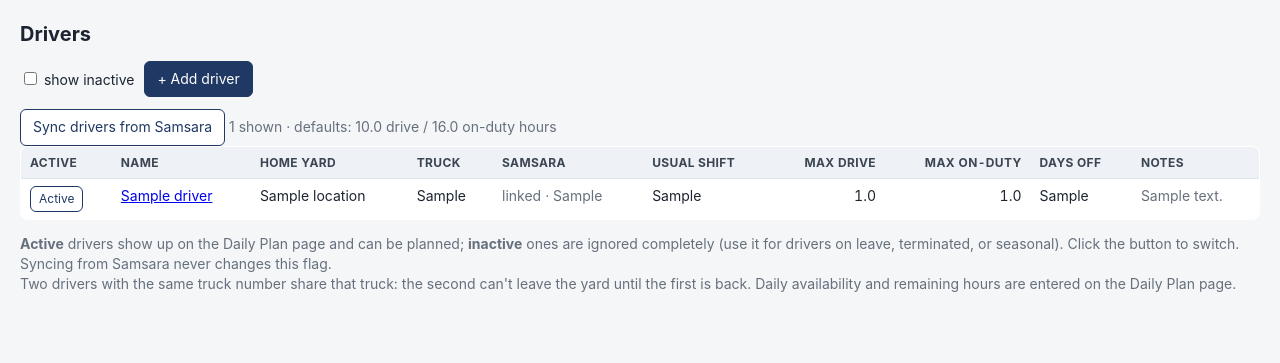
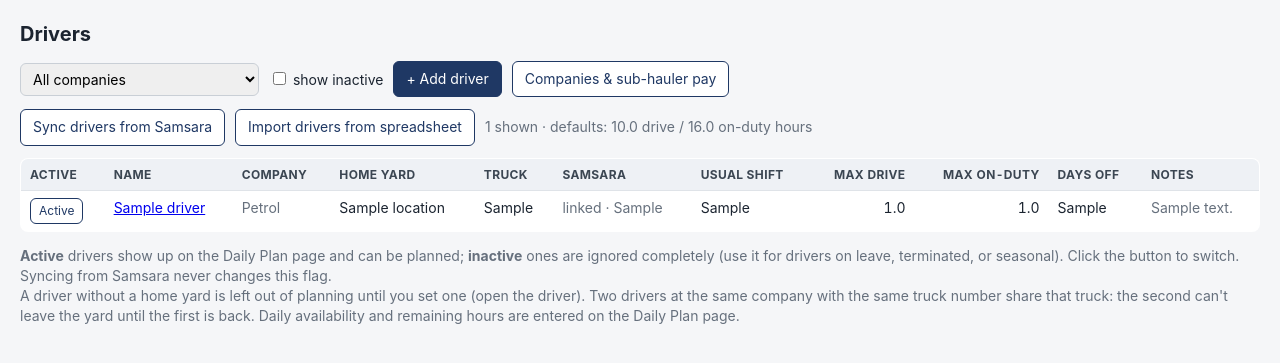
Before and after one commit to joshuawyrick/petrol-dispatch, a FastAPI app: page /drivers in a window 1280 px wide. Shown: the part 43-406 px from the top of the page. Run offline with FastAPI, Linux system fonts and the light colour scheme; tables that the repository leaves empty hold one stand-in row (values such as "Sample post").

Commit message:
Subs and Driver Edits

```diff
--- a/main.py
+++ b/main.py
@@ -11,8 +11,9 @@ from fastapi.templating import Jinja2Templates
 from starlette.middleware.sessions import SessionMiddleware
 from sqlalchemy import or_
 from sqlalchemy.orm import Session, joinedload
-from db import SessionLocal, Setting, Location, Lane, Distance, Driver, DriverDay, LoadRequest, Plan, StandingOrder, CompanyInfo, JmpDoc, init_db
-from seed import seed
+from db import (SessionLocal, Setting, Location, Lane, Distance, Driver, DriverDay, LoadRequest, Plan, StandingOrder, CompanyInfo, JmpDoc,
+                Company, CompanyLaneRate, init_db)
+from seed import seed, ensure_companies, import_drivers, petrol_company
 import mileage, fsc, optimizer, samsara, jmp
 from fastapi.responses import Response
 import json
@@ -467,15 +468,91 @@ async def company_save(request: Request, s: Session = Depends(get_db)):
     return RedirectResponse("/company?msg=Company+details+saved", status_code=303)
 
 
+# ---------------- Companies (Petrol + sub-haulers) ----------------
+def _companies(s):
+    ensure_companies(s)
+    return sorted(s.query(Company).all(), key=lambda c: (not c.is_petrol, c.name.lower()))
+
+
+@app.get("/companies", response_class=HTMLResponse)
+def companies_page(request: Request, s: Session = Depends(get_db)):
+    cos = _companies(s)
+    counts = {}
+    for d in s.query(Driver).filter(Driver.active == True).all():
+        counts[d.company_id] = counts.get(d.company_id, 0) + 1
+    petrol = petrol_company(s)
+    counts[petrol.id] = counts.get(petrol.id, 0) + counts.pop(None, 0)      # drivers with no company = Petrol
+    rates = s.query(CompanyLaneRate).options(joinedload(CompanyLaneRate.lane).joinedload(Lane.pickup),
+                                             joinedload(CompanyLaneRate.lane).joinedload(Lane.dropoff)).all()
+    rates_by_co = {}
+    for r in rates: rates_by_co.setdefault(r.company_id, []).append(r)
+    lanes_all = s.query(Lane).options(joinedload(Lane.pickup), joinedload(Lane.dropoff)).filter(Lane.active == True).all()
+    lanes_all.sort(key=lambda l: (l.pickup.name, l.dropoff.name))
+    return render(request, "companies.html", cos=cos, counts=counts, rates_by_co=rates_by_co, lanes_all=lanes_all)
+
+
+@app.post("/companies/save")
+async def companies_save(request: Request, s: Session = Depends(get_db)):
+    f = await request.form()
+    c = s.get(Company, int(f["id"])) if f.get("id") else Company(is_petrol=False)
+    name = (f.get("name") or "").strip()
+    if not name: return RedirectResponse("/companies?msg=Company+name+is+required", status_code=303)
+    c.name = name
+    c.short_name = (f.get("short_name") or "").strip() or None
+    c.dispatch_phone = (f.get("dispatch_phone") or "").strip() or None
+    c.notes = (f.get("notes") or "").strip() or None
+    c.has_samsara = True if c.is_petrol else bool(f.get("has_samsara"))
+    c.active = bool(f.get("active")) if f.get("id") else True
+    if not c.is_petrol:
+        pct = fnum(f.get("share_pct"))
+        if pct is None or not (0 < pct <= 100):
+            return RedirectResponse("/companies?msg=Enter+the+sub-hauler's+share+as+a+percent+between+1+and+100", status_code=303)
+        c.share_pct = pct
+    s.add(c); s.commit()
+    return RedirectResponse(f"/companies?msg=Saved+{c.name}", status_code=303)
+
+
+@app.post("/companies/{co_id}/lane")
+async def company_lane_rate(request: Request, co_id: int, s: Session = Depends(get_db)):
+    f = await request.form()
+    lane_id = fint(f.get("lane_id"))
+    if f.get("action") == "delete":
+        s.query(CompanyLaneRate).filter(CompanyLaneRate.company_id == co_id, CompanyLaneRate.lane_id == lane_id).delete()
+        s.commit()
+        return RedirectResponse("/companies?msg=Special+rate+removed", status_code=303)
+    pct, flat = fnum(f.get("share_pct")), fnum(f.get("flat_bbl"))
+    if not lane_id or (pct is None and flat is None):
+        return RedirectResponse("/companies?msg=Pick+a+lane+and+enter+either+a+%25+or+a+$/bbl", status_code=303)
+    r = s.query(CompanyLaneRate).filter(CompanyLaneRate.company_id == co_id, CompanyLaneRate.lane_id == lane_id).first() \
+        or CompanyLaneRate(company_id=co_id, lane_id=lane_id)
+    r.share_pct = pct if flat is None else None
+    r.flat_bbl = flat
+    r.notes = (f.get("notes") or "").strip() or None
+    s.add(r); s.commit()
+    return RedirectResponse("/companies?msg=Special+lane+rate+saved", status_code=303)
+
+
 # ---------------- Drivers ----------------
 @app.get("/drivers", response_class=HTMLResponse)
-def drivers(request: Request, show_inactive: int = 0, s: Session = Depends(get_db)):
-    qry = s.query(Driver).options(joinedload(Driver.yard))
+def drivers(request: Request, show_inactive: int = 0, company: str = "", s: Session = Depends(get_db)):
+    cos = _companies(s)
+    petrol = petrol_company(s)
+    qry = s.query(Driver).options(joinedload(Driver.yard), joinedload(Driver.company))
     if not show_inactive: qry = qry.filter(Driver.active == True)
-    rows = sorted(qry.all(), key=lambda d: ((d.yard.name if d.yard else ""), d.name))
+    rows = qry.all()
+    if company == "petrol": rows = [d for d in rows if not d.is_sub]
+    elif company == "subs": rows = [d for d in rows if d.is_sub]
+    elif company.isdigit(): rows = [d for d in rows if d.company_id == int(company)]
+    rows.sort(key=lambda d: (d.is_sub, (d.company.name if d.company else ""), (d.yard.name if d.yard else ""), d.name))
     st = settings_dict(s)
-    return render(request, "drivers.html", rows=rows, show_inactive=show_inactive, st=st, has_samsara=bool(samsara.token()),
-                  inactive_count=s.query(Driver).filter(Driver.active == False).count())
+    return render(request, "drivers.html", rows=rows, show_inactive=show_inactive, company=company, cos=cos, petrol=petrol, st=st,
+                  has_samsara=bool(samsara.token()), inactive_count=s.query(Driver).filter(Driver.active == False).count(),
+                  no_yard=sum(1 for d in rows if not d.yard and d.active))
+
+
+@app.post("/drivers/import")
+def drivers_import(s: Session = Depends(get_db)):
+    return RedirectResponse(f"/drivers?show_inactive=1&msg={import_drivers(s)}+Set+each+new+driver's+home+yard.", status_code=303)
 
 
 @app.post("/drivers/{drv_id}/toggle")
@@ -499,7 +576,7 @@ def day_samsara(plan_date: str, s: Session = Depends(get_db)):
 def _driver_form(request, s, drv):
     yards = s.query(Location).filter(Location.kind == "yard", Location.active == True).order_by(Location.name).all()
     st = settings_dict(s)
-    return render(request, "driver_form.html", drv=drv, yards=yards, days=DAYS, st=st,
+    return render(request, "driver_form.html", drv=drv, yards=yards, days=DAYS, st=st, cos=_companies(s), petrol=petrol_company(s),
                   days_off=set((drv.days_off or "").split(",")) if drv else set())
 
 
@@ -519,6 +596,7 @@ async def driver_save(request: Request, s: Session = Depends(get_db)):
     d = s.get(Driver, int(f["id"])) if f.get("id") else Driver()
     d.name = f["name"].strip()
     d.yard_id = fint(f.get("yard_id"))
+    d.company_id = fint(f.get("company_id")) or petrol_company(s).id
     d.active = bool(f.get("active"))
     d.truck = (f.get("truck") or "").strip() or None
     d.usual_shift = f.get("usual_shift") or None
@@ -529,8 +607,8 @@ async def driver_save(request: Request, s: Session = Depends(get_db)):
     s.add(d); s.commit()
     s.refresh(d)
     yard = s.get(Location, d.yard_id).name if d.yard_id else "NO YARD"
-    print(f"driver saved: id={d.id} name={d.name} yard={yard} shift={d.usual_shift} truck={d.truck} days_off={d.days_off} active={d.active}")
-    return RedirectResponse(f"/drivers?msg=Saved+{d.name}:+yard+{yard},+shift+{d.usual_shift or '-'},+truck+{d.truck or '-'},+days+off+{d.days_off or 'none'}", status_code=303)
+    co = s.get(Company, d.company_id)
+    return RedirectResponse(f"/drivers?msg=Saved+{d.name}:+{co.name if co else 'Petrol'},+yard+{yard},+shift+{d.usual_shift or '-'},+truck+{d.truck or '-'},+days+off+{d.days_off or 'none'}", status_code=303)
 
 
 # ---------------- Daily plan: drivers available + loads called in ----------------
@@ -574,16 +652,17 @@ def annotate_legs(s: Session, plan: dict):
 def _day_ctx(s: Session, plan_date: str):
     added = apply_standing_orders(s, plan_date)
     m = money_ctx(s)
-    drivers = s.query(Driver).options(joinedload(Driver.yard)).filter(Driver.active == True).all()
-    drivers.sort(key=lambda d: ((d.yard.name if d.yard else ""), d.name))
+    drivers = s.query(Driver).options(joinedload(Driver.yard), joinedload(Driver.company)).filter(Driver.active == True).all()
+    drivers.sort(key=lambda d: (d.is_sub, (d.company.name if d.company else ""), (d.yard.name if d.yard else ""), d.name))
     dd = {x.driver_id: x for x in s.query(DriverDay).filter(DriverDay.plan_date == plan_date).all()}
     weekday = DAYS[datetime.strptime(plan_date, "%Y-%m-%d").weekday()]
     drv_rows = []
     for d in drivers:
         x = dd.get(d.id)
         off_today = weekday in (d.days_off or "").split(",")
+        call = d.is_sub and not d.company.has_samsara          # no Samsara: dispatch phones the sub for hours
         drv_rows.append(dict(d=d, x=x, available=(x.available if x else not off_today), shift=(x.shift if x else (d.usual_shift or "AM")),
-                             off_today=off_today))
+                             off_today=off_today, call=call, phone=(d.company.dispatch_phone if call else None)))
     loads = s.query(LoadRequest).options(joinedload(LoadRequest.lane).joinedload(Lane.pickup),
                                          joinedload(LoadRequest.lane).joinedload(Lane.dropoff)) \
         .filter(LoadRequest.plan_date == plan_date, LoadRequest.status != "cancelled").all()
--- a/samsara.py
+++ b/samsara.py
@@ -104,7 +104,10 @@ def pull_hos(s: Session, plan_date: str) -> str:
         if veh: d.samsara_vehicle = veh
         s.add(x); n += 1
     s.commit()
-    missing = [d.name for d in s.query(Driver).filter(Driver.active == True).all() if not d.samsara_id]
+    active = s.query(Driver).filter(Driver.active == True).all()
+    missing = [d.name for d in active if not d.samsara_id and not (d.company and not d.company.is_petrol and not d.company.has_samsara)]
+    by_phone = sorted({d.company.short_name or d.company.name for d in active if d.company and not d.company.is_petrol and not d.company.has_samsara})
     msg = f"Samsara hours pulled for {n} driver(s) ({'today: drive/shift/cycle' if is_today else 'future date: cycle hours only'})."
     if missing: msg += f" Not linked to Samsara: {', '.join(missing[:6])}{'…' if len(missing) > 6 else ''} — click 'Sync drivers from Samsara' on the Drivers page."
+    if by_phone: msg += f" Hours for {', '.join(by_phone)} drivers are entered by hand (call their dispatch)."
     return msg
--- a/static/style.css
+++ b/static/style.css
@@ -82,6 +82,7 @@ select.pri-must { color:#b00020; font-weight:700; }
 table.loads td, table.drivers td { vertical-align:middle; }
 /* ---- route approval ---- */
 .pill.approved { background:#dff3e4; color:#1a7f37; text-decoration:none; } .pill.review { background:#fff1c2; color:#8a6100; text-decoration:none; }
+.pill.sub { background:#e6dcff; color:#4b2a9b; font-weight:600; margin-right:4px; }
 a.pill:hover { filter:brightness(.95); }
 .route-head { display:flex; justify-content:space-between; align-items:flex-start; gap:16px; flex-wrap:wrap; margin-bottom:12px; }
 .route-status { text-align:right; }
--- a/templates/base.html
+++ b/templates/base.html
@@ -15,7 +15,7 @@
     <a href="/lanes" {% if request.url.path.startswith('/lanes') %}class="on"{% endif %}>Lanes</a>
     <a href="/day" {% if request.url.path.startswith('/day') %}class="on"{% endif %}>Daily Plan</a>
     <a href="/standing" {% if request.url.path.startswith('/standing') %}class="on"{% endif %}>Standing Orders</a>
-    <a href="/drivers" {% if request.url.path.startswith('/drivers') %}class="on"{% endif %}>Drivers</a>
+    <a href="/drivers" {% if request.url.path.startswith('/drivers') or request.url.path.startswith('/companies') %}class="on"{% endif %}>Drivers</a>
     <a href="/mileage" {% if request.url.path.startswith('/mileage') %}class="on"{% endif %}>Mileage</a>
     <a href="/jmps" {% if request.url.path.startswith('/jmps') %}class="on"{% endif %}>JMPs</a>
     <a href="/settings" {% if request.url.path.startswith('/settings') or request.url.path.startswith('/company') %}class="on"{% endif %}>Settings</a>
--- a/templates/day.html
+++ b/templates/day.html
@@ -96,13 +96,13 @@
 {% for r in drv_rows %}{% set d = r.d %}{% set x = r.x %}
 <tr {% if not r.available %}class="bad"{% endif %}>
   <td><input type="checkbox" name="avail_{{ d.id }}" value="1" {% if r.available %}checked{% endif %}>{% if r.off_today %} <span class="pill" title="regular day off">off</span>{% endif %}</td>
-  <td><b>{{ d.name }}</b><br><span class="muted">{{ d.yard.name if d.yard else 'NO YARD — set it on the Drivers page' }}{% if d.truck %} · truck {{ d.truck }}{% endif %}</span></td>
+  <td><b>{{ d.name }}</b>{% if d.is_sub %} <span class="pill sub" title="sub-hauler: keeps {{ d.company.share_pct|int }}% of load pay + fuel surcharge">{{ d.company_short }}</span>{% endif %}<br><span class="muted">{{ d.yard.name if d.yard else 'NO YARD — set it on the Drivers page' }}{% if d.truck %} · truck {{ d.truck }}{% endif %}</span></td>
   <td><select name="shift_{{ d.id }}"><option value="AM" {% if r.shift=='AM' %}selected{% endif %}>AM</option><option value="PM" {% if r.shift=='PM' %}selected{% endif %}>PM</option></select></td>
   <td><input type="time" name="start_{{ d.id }}" value="{{ x.start_time if x and x.start_time else '' }}"></td>
   <td class="num"><input type="number" step="0.25" class="w80" name="cycle_{{ d.id }}" value="{{ x.cycle_hours_left if x and x.cycle_hours_left else '' }}" placeholder="{{ st.reset_after_hours|int }}"></td>
   <td class="num detail"><input type="number" step="0.25" class="w80" name="drive_{{ d.id }}" value="{{ x.drive_hours_left if x and x.drive_hours_left else '' }}" placeholder="{{ d.max_drive_hours or st.max_drive_hours }}"></td>
   <td class="num detail"><input type="number" step="0.25" class="w80" name="duty_{{ d.id }}" value="{{ x.duty_hours_left if x and x.duty_hours_left else '' }}" placeholder="{{ d.max_duty_hours or st.max_duty_hours }}"></td>
-  <td class="muted">{% if x and x.hos_synced_at %}{{ x.hos_status or '' }}<br><span class="th-sub">{{ x.hos_synced_at.strftime('%m/%d %H:%M') }}Z</span>{% endif %}</td>
+  <td class="muted">{% if r.call %}<span class="pill review" title="this sub-hauler has no Samsara — call their dispatch and type the hours in">call for hours</span>{% if r.phone %}<br><span class="th-sub">{{ r.phone }}</span>{% endif %}{% elif x and x.hos_synced_at %}{{ x.hos_status or '' }}<br><span class="th-sub">{{ x.hos_synced_at.strftime('%m/%d %H:%M') }}Z</span>{% endif %}</td>
   <td class="detail"><input type="text" name="dnote_{{ d.id }}" value="{{ x.notes if x and x.notes else '' }}"></td>
 </tr>
 {% endfor %}
--- a/templates/driver_form.html
+++ b/templates/driver_form.html
@@ -5,7 +5,9 @@
 <form class="form" method="post" action="/drivers/save">
   {% if drv %}<input type="hidden" name="id" value="{{ drv.id }}">{% endif %}
   <div class="row"><label>Name</label><input type="text" name="name" required value="{{ drv.name if drv else '' }}"></div>
-  <div class="row"><label>Home yard</label><select name="yard_id">{% for y in yards %}<option value="{{ y.id }}" {% if drv and drv.yard_id == y.id %}selected{% endif %}>{{ y.name }}</option>{% endfor %}</select></div>
+  <div class="row"><label>Company</label><select name="company_id">{% for c in cos %}<option value="{{ c.id }}" {% if (drv and drv.company_id == c.id) or (not (drv and drv.company_id) and c.is_petrol) %}selected{% endif %}>{{ c.name }}{% if not c.is_petrol %} (sub-hauler, keeps {{ c.share_pct }}%){% endif %}</option>{% endfor %}</select></div>
+  <div class="hint">Sub-hauler shares and dispatch phones are set on the <a href="/companies">Companies</a> page.</div>
+  <div class="row"><label>Home yard</label><select name="yard_id"><option value="" {% if not drv or not drv.yard_id %}selected{% endif %}>— not set (left out of planning) —</option>{% for y in yards %}<option value="{{ y.id }}" {% if drv and drv.yard_id == y.id %}selected{% endif %}>{{ y.name }}</option>{% endfor %}</select></div>
   <div class="row"><label>Truck number</label><input type="text" name="truck" value="{{ drv.truck if drv and drv.truck else '' }}"></div>
   <div class="hint">Give two drivers the same truck number if they share a truck. Leave blank for a single-man truck.</div>
   <div class="row"><label>Usual shift</label><select name="usual_shift"><option value="">—</option><option value="AM" {% if drv and drv.usual_shift=='AM' %}selected{% endif %}>AM</option><option value="PM" {% if drv and drv.usual_shift=='PM' %}selected{% endif %}>PM</option></select></div>
--- a/templates/drivers.html
+++ b/templates/drivers.html
@@ -3,22 +3,35 @@
 {% block content %}
 <h1>Drivers</h1>
 <form class="bar" method="get" action="/drivers">
+  <select name="company" onchange="this.form.submit()">
+    <option value="" {% if not company %}selected{% endif %}>All companies</option>
+    <option value="petrol" {% if company == 'petrol' %}selected{% endif %}>Petrol Transport only</option>
+    <option value="subs" {% if company == 'subs' %}selected{% endif %}>All sub-haulers</option>
+    {% for c in cos if not c.is_petrol %}<option value="{{ c.id }}" {% if company == c.id|string %}selected{% endif %}>{{ c.name }}</option>{% endfor %}
+  </select>
   <label><input type="checkbox" name="show_inactive" value="1" {% if show_inactive %}checked{% endif %} onchange="this.form.submit()"> show inactive{% if inactive_count is defined and inactive_count %} ({{ inactive_count }}){% endif %}</label>
   <a class="btn" href="/drivers/new">+ Add driver</a>
+  <a class="btn secondary" href="/companies">Companies &amp; sub-hauler pay</a>
+</form>
+<div class="bar">
+  <form method="post" action="/drivers/samsara" style="display:inline">
+    <button type="submit" class="secondary" {% if not has_samsara %}disabled title="Add SAMSARA_API_TOKEN under Environment in Render"{% endif %}>Sync drivers from Samsara</button>
   </form>
-  <form class="bar" method="post" action="/drivers/samsara" style="display:inline">
-  <button type="submit" class="secondary" {% if not has_samsara %}disabled title="Add SAMSARA_API_TOKEN under Environment in Render"{% endif %}>Sync drivers from Samsara</button>
-  <span class="muted">{{ rows|length }} shown · defaults: {{ st.max_drive_hours }} drive / {{ st.max_duty_hours }} on-duty hours</span>
-</form>
+  <form method="post" action="/drivers/import" style="display:inline" onsubmit="return confirm('Add the drivers from the driver spreadsheet (43 drivers with company and truck)? Drivers already here are kept and just get their company and truck filled in.')">
+    <button type="submit" class="secondary">Import drivers from spreadsheet</button>
+  </form>
+  <span class="muted">{{ rows|length }} shown{% if no_yard %} · <span class="pri-must">{{ no_yard }} need a home yard</span>{% endif %} · defaults: {{ st.max_drive_hours }} drive / {{ st.max_duty_hours }} on-duty hours</span>
+</div>
 <div class="wrap"><table>
-<tr><th>Active</th><th>Name</th><th>Home yard</th><th>Truck</th><th>Samsara</th><th>Usual shift</th><th class="num">Max drive</th><th class="num">Max on-duty</th><th>Days off</th><th>Notes</th></tr>
+<tr><th>Active</th><th>Name</th><th>Company</th><th>Home yard</th><th>Truck</th><th>Samsara</th><th>Usual shift</th><th class="num">Max drive</th><th class="num">Max on-duty</th><th>Days off</th><th>Notes</th></tr>
 {% for d in rows %}
 <tr {% if not d.active %}class="bad"{% endif %}>
   <td><form method="post" action="/drivers/{{ d.id }}/toggle"><button type="submit" class="small {% if d.active %}secondary{% endif %}" title="Click to switch">{{ 'Active' if d.active else 'Inactive' }}</button></form></td>
-  <td><a href="/drivers/{{ d.id }}">{{ d.name }}</a>{% if not d.yard %} <span class="pill" style="background:#fde8e8">needs yard</span>{% endif %}</td>
+  <td><a href="/drivers/{{ d.id }}">{{ d.name }}</a>{% if not d.yard and d.active %} <span class="pill review">set yard</span>{% endif %}</td>
+  <td>{% if d.is_sub %}<span class="pill sub">{{ d.company_short }}</span> <span class="muted th-sub">keeps {{ d.company.share_pct|int }}%</span>{% else %}<span class="muted">Petrol</span>{% endif %}</td>
   <td>{{ d.yard.name if d.yard else '—' }}</td>
   <td>{{ d.truck or '' }}</td>
-  <td class="muted">{% if d.samsara_id %}linked{% if d.samsara_vehicle %} · {{ d.samsara_vehicle }}{% endif %}{% endif %}</td>
+  <td class="muted">{% if d.samsara_id %}linked{% if d.samsara_vehicle %} · {{ d.samsara_vehicle }}{% endif %}{% elif d.is_sub and not d.company.has_samsara %}<span class="th-sub">call for hours</span>{% endif %}</td>
   <td>{{ d.usual_shift or '' }}</td>
   <td class="num">{{ d.max_drive_hours or st.max_drive_hours }}</td>
   <td class="num">{{ d.max_duty_hours or st.max_duty_hours }}</td>
@@ -26,7 +39,7 @@
   <td class="muted">{{ d.notes or '' }}</td>
 </tr>
 {% endfor %}
-{% if not rows %}<tr><td colspan="10" class="muted">No drivers yet. Click "+ Add driver" or "Sync drivers from Samsara".</td></tr>{% endif %}
+{% if not rows %}<tr><td colspan="11" class="muted">No drivers here yet. Click "Import drivers from spreadsheet", "Sync drivers from Samsara", or "+ Add driver".</td></tr>{% endif %}
 </table></div>
-<p class="muted"><b>Active</b> drivers show up on the Daily Plan page and can be planned; <b>inactive</b> ones are ignored completely (use it for drivers on leave, terminated, or seasonal). Click the button to switch. Syncing from Samsara never changes this flag.<br>Two drivers with the same truck number share that truck: the second can't leave the yard until the first is back. Daily availability and remaining hours are entered on the Daily Plan page.</p>
+<p class="muted"><b>Active</b> drivers show up on the Daily Plan page and can be planned; <b>inactive</b> ones are ignored completely (use it for drivers on leave, terminated, or seasonal). Click the button to switch. Syncing from Samsara never changes this flag.<br>A driver without a home yard is left out of planning until you set one (open the driver). Two drivers at the same company with the same truck number share that truck: the second can't leave the yard until the first is back. Daily availability and remaining hours are entered on the Daily Plan page.</p>
 {% endblock %}
--- a/templates/settings.html
+++ b/templates/settings.html
@@ -2,7 +2,7 @@
 {% block title %}Settings{% endblock %}
 {% block content %}
 <h1>Settings</h1>
-<p class="muted">Every number the planner assumes. Change a value and click Save. Company name, address and phones for the JMPs are on the <a href="/company">Company details</a> page.</p>
+<p class="muted">Every number the planner assumes. Change a value and click Save. Company name, address and phones for the JMPs are on the <a href="/company">Company details</a> page; sub-hauler pay shares are on the <a href="/companies">Companies</a> page.</p>
 <div class="card" style="margin-bottom:14px">
   <b>Fuel surcharge right now: {{ '%.1f'|format(fsc_pct*100) }}%</b> of freight, from the diesel price below and the surcharge rule (base price, step, % per step).
   {% if info.eia_price_week %}<span class="muted">EIA week ending {{ info.eia_price_week }}; last checked {{ info.eia_last_check }} UTC.</span>{% endif %}
```
Also changed, not shown: data/drivers.csv (added, +44 -0 lines), db.py (+47 -0 lines), optimizer.py (+80 -16 lines), seed.py (+71 -1 lines), templates/_plan.html (+21 -4 lines), templates/companies.html (added, +69 -0 lines), 3 other files.
